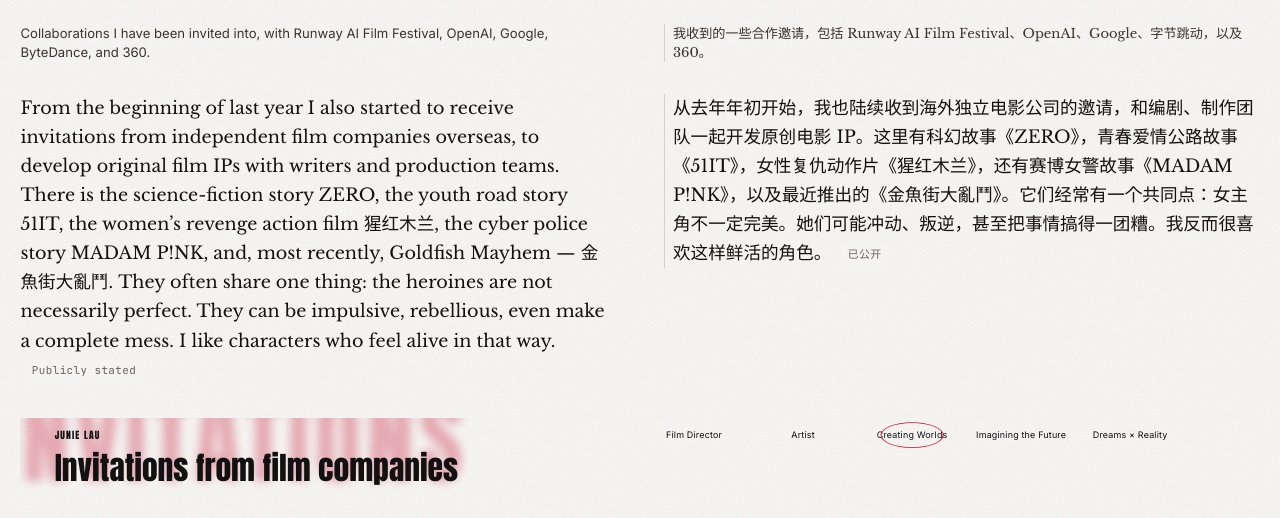
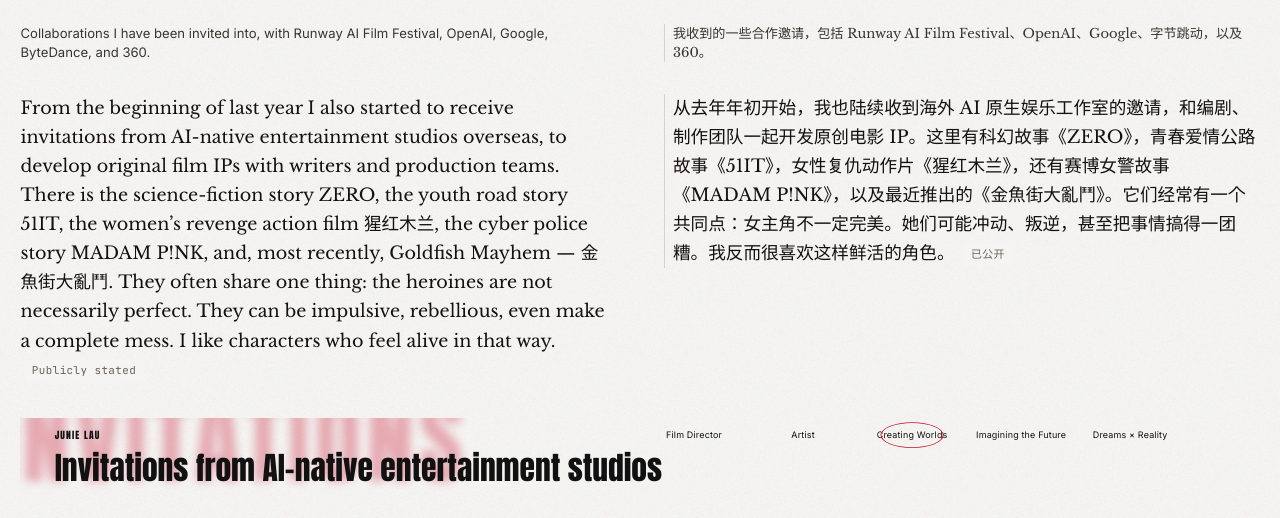
Before and after one commit to JunieLau/goldfish-mayhem-live, a plain HTML site: page index.html in a window 1280 px wide. Shown: the part 6425-6943 px from the top of the page. Drawn offline with nearby package versions, Linux system fonts and the light colour scheme.

Commit message:
Rename invitations from film companies to AI-native entertainment studios.
Co-authored-by: JUJU <JunieLau@users.noreply.github.com>

```diff
--- a/css/style.css
+++ b/css/style.css
@@ -1518,10 +1518,11 @@ html { scroll-padding-top: calc(var(--header) + 8px); }
   position: absolute;
   left: 154px;
   top: 148.5px;
-  width: 2420px;
+  width: 2760px;
   height: 297px;
   font-size: 140px;
   line-height: 1;
+  white-space: nowrap;
 }
 .invite-grid {
   position: absolute;
--- a/js/content.js
+++ b/js/content.js
@@ -367,8 +367,8 @@ window.GM = {
         },
         {
           type: "para",
-          en: "From the beginning of last year I also started to receive invitations from independent film companies overseas, to develop original film IPs with writers and production teams. There is the science-fiction story ZERO, the youth road story 51IT, the women’s revenge action film 猩红木兰, the cyber police story MADAM P!NK, and, most recently, Goldfish Mayhem — 金魚街大亂鬥. They often share one thing: the heroines are not necessarily perfect. They can be impulsive, rebellious, even make a complete mess. I like characters who feel alive in that way.",
-          zh: "从去年年初开始，我也陆续收到海外独立电影公司的邀请，和编剧、制作团队一起开发原创电影 IP。这里有科幻故事《ZERO》，青春爱情公路故事《51IT》，女性复仇动作片《猩红木兰》，还有赛博女警故事《MADAM P!NK》，以及最近推出的《金魚街大亂鬥》。它们经常有一个共同点：女主角不一定完美。她们可能冲动、叛逆，甚至把事情搞得一团糟。我反而很喜欢这样鲜活的角色。",
+          en: "From the beginning of last year I also started to receive invitations from AI-native entertainment studios overseas, to develop original film IPs with writers and production teams. There is the science-fiction story ZERO, the youth road story 51IT, the women’s revenge action film 猩红木兰, the cyber police story MADAM P!NK, and, most recently, Goldfish Mayhem — 金魚街大亂鬥. They often share one thing: the heroines are not necessarily perfect. They can be impulsive, rebellious, even make a complete mess. I like characters who feel alive in that way.",
+          zh: "从去年年初开始，我也陆续收到海外 AI 原生娱乐工作室的邀请，和编剧、制作团队一起开发原创电影 IP。这里有科幻故事《ZERO》，青春爱情公路故事《51IT》，女性复仇动作片《猩红木兰》，还有赛博女警故事《MADAM P!NK》，以及最近推出的《金魚街大亂鬥》。它们经常有一个共同点：女主角不一定完美。她们可能冲动、叛逆，甚至把事情搞得一团糟。我反而很喜欢这样鲜活的角色。",
           source: "public"
         },
         {
@@ -378,7 +378,7 @@ window.GM = {
               kind: "invitations",
               highlight: "worlds",
               ghost: "INVITATIONS",
-              kickerLine: "Invitations from film companies",
+              kickerLine: "Invitations from AI-native entertainment studios",
               invites: [
                 { src: "assets/plates/12-zero.jpg", crop: { t: 2.576, b: 2.576 }, altEn: "Poster for ZEЯRO, a PROMISE title", altZh: "ZEЯRO 海报，PROMISE 出品", left: "ZEЯRO", right: "PROMISE" },
                 { src: "assets/plates/12-51ist.jpg", crop: { t: 2.409, b: 2.409 }, altEn: "Poster for 51IST, a PROMISE title", altZh: "51IST 海报，PROMISE 出品", left: "51IST", right: "PROMISE" },
```
